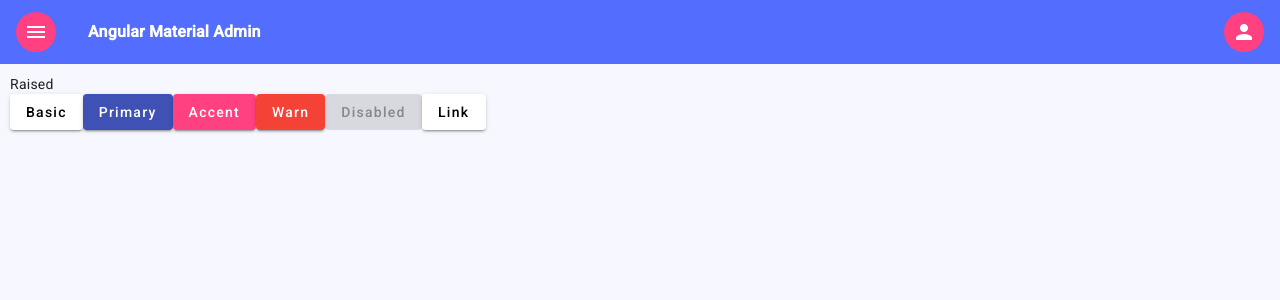
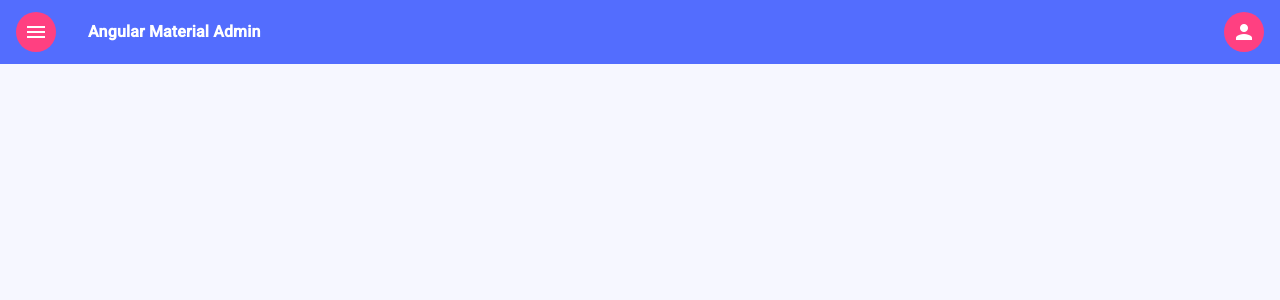
Before and after one commit to Lakanno/material-admin, an Angular app: page / in a window 1280 px wide. Shown: the top 300 px of the page. Built offline with nearby package versions, Linux system fonts and the light colour scheme.

Commit message:
Style scss

```diff
--- a/src/app/shared/header/components/user/user.component.html
+++ b/src/app/shared/header/components/user/user.component.html
@@ -4,7 +4,6 @@
   <mat-menu #userMenu="matMenu" xPosition="before">
     <div class="user-menu-title">
       <!-- <h4 class="user-menu-title__name">{{user.name}} {{user.lastName}}</h4> -->
-      <!-- <a class="user-menu-title__link" [href]="flatlogicEmail">Flatlogic.com</a> -->
     </div>
     <button mat-menu-item class="user-menu__item-title">
       <mat-icon class="user-menu-icon">person</mat-icon>Profile
--- a/src/app/shared/layout/layout.component.html
+++ b/src/app/shared/layout/layout.component.html
@@ -1,30 +1,30 @@
 <app-header (isShowSidebar)="drawer.toggle($event)"></app-header>
 <mat-drawer-container class="drawer-container" autosize>
     <mat-drawer #drawer class="drawer-sidenav" mode="side">
-      <p>Auto-resizing sidenav</p>
-      <p >Lorem, ipsum dolor sit amet consectetur.</p>
-        <ul>
-            <li>
-                <button mat-raised-button color="accent">Accent</button>
-            </li>
-            <li>first 2</li>
-            <li>first 3</li>
-            <li>first 4</li>
-        </ul>
+        <button mat-menu-item class="drawer__icon-btn">
+          <mat-icon class="menu-icon">person</mat-icon>Profile
+        </button>
+        <button mat-menu-item class="drawer__icon-btn">
+          <mat-icon class="menu-icon">description</mat-icon>Tasks
+        </button>
+        <button mat-menu-item class="drawer__icon-btn">
+          <mat-icon class="menu-icon">email</mat-icon>Messages
+        </button>
+        <button mat-menu-item class="drawer__icon-btn">
+            <mat-icon class="menu-icon">sentiment_very_satisfied</mat-icon>satisfied
+        </button>
+        <button mat-menu-item class="drawer__icon-btn">
+            <mat-icon class="menu-icon">business_center</mat-icon>business_center
+        </button>
+        <button mat-menu-item class="drawer__icon-btn">
+            <mat-icon class="menu-icon">adb</mat-icon>adb
+        </button>
+        <button mat-menu-item class="drawer__icon-btn">
+            <mat-icon class="menu-icon">shopping_cart</mat-icon> shopping_cart
+        </button>
     </mat-drawer>
+    <div class="sidenav-content">
 
-    <div class="sidenav-content">
-        <section>
-            <div class="example-label">Raised</div>
-            <div class="example-button-row">
-              <button mat-raised-button>Basic</button>
-              <button mat-raised-button color="primary">Primary</button>
-              <button mat-raised-button color="accent">Accent</button>
-              <button mat-raised-button color="warn">Warn</button>
-              <button mat-raised-button disabled>Disabled</button>
-              <a mat-raised-button href="https://www.google.com/" target="_blank">Link</a>
-            </div>
-          </section>
     </div>
 
   </mat-drawer-container>
--- a/src/app/shared/layout/layout.component.scss
+++ b/src/app/shared/layout/layout.component.scss
@@ -10,16 +10,32 @@
   margin-top: 64px;
   padding: 10px;
 
+  .drawer{
+    &__icon-btn {
+        .menu-icon{
+            color: $light-grey;
+        }
+        &:hover {
+          background-color: $blue-white;
+          & .menu-icon {
+            color: #536DFE;
+          }
+        }
+    }
+  }
+
   @media (max-width: $small) {
-    width: 218px;
+    width: 200px;
   }
 }
+
 
 .sidenav-content {
   background-color: $background-color;
   height:calc(100vh - 64px);
   margin-top: 64px;
-  padding: 10px;
+  padding: 5px;
+
 
   @media (max-width: $small) {
     width: 100%;
--- a/src/app/shared/shared.module.ts
+++ b/src/app/shared/shared.module.ts
@@ -5,6 +5,9 @@ import { LayoutComponent } from './layout/layout.component';
 
 import { MatSidenavModule } from '@angular/material/sidenav';
 import { MatButtonModule } from '@angular/material/button';
+import {MatMenuModule} from '@angular/material/menu';
+import {MatIconModule} from '@angular/material/icon';
+
 
 
 
@@ -17,6 +20,8 @@ import { MatButtonModule } from '@angular/material/button';
     HeaderModule,
     MatSidenavModule,
     MatButtonModule,
+    MatMenuModule,
+    MatIconModule
   ],
   exports: [
     HeaderModule,
```
